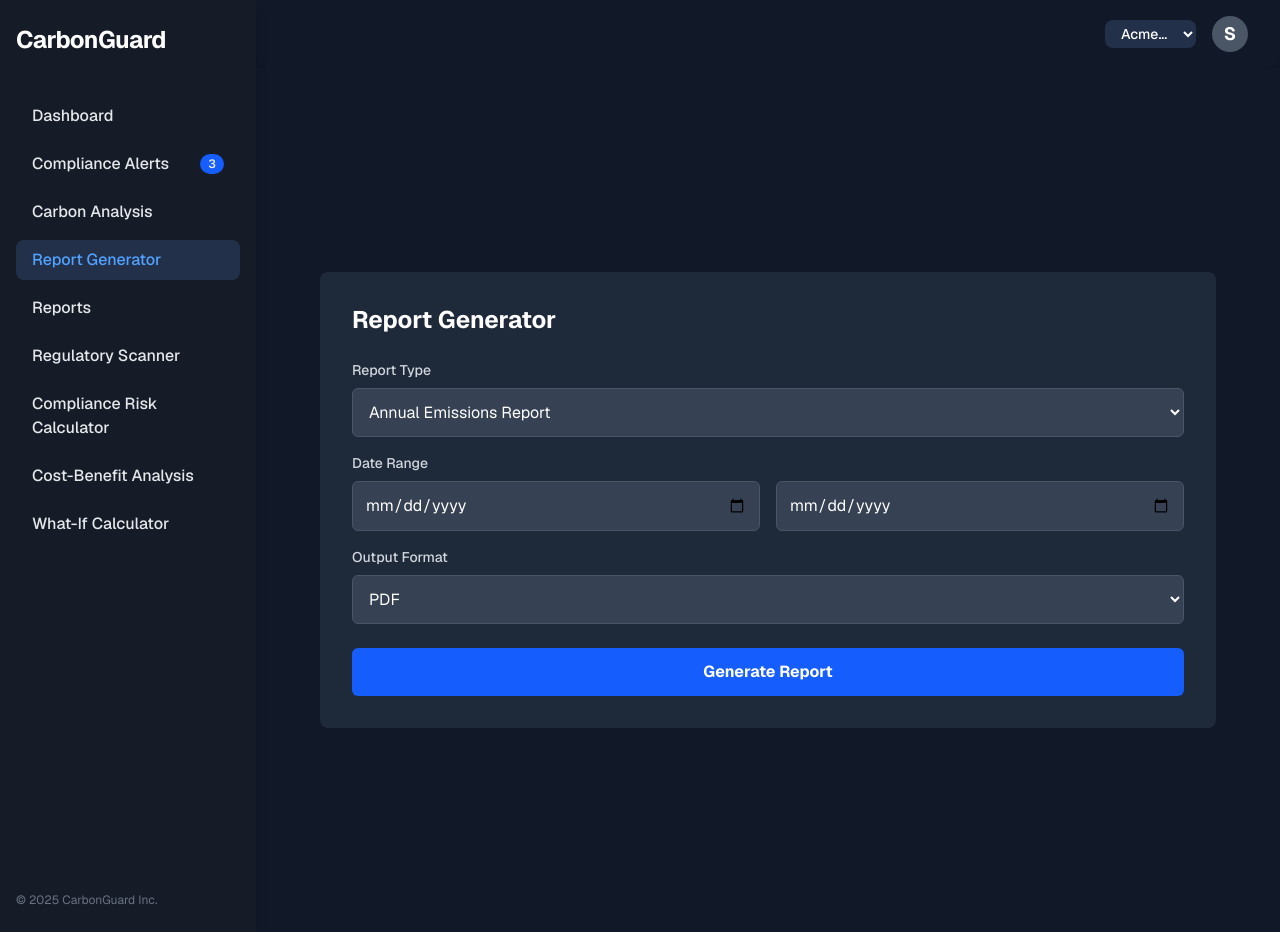
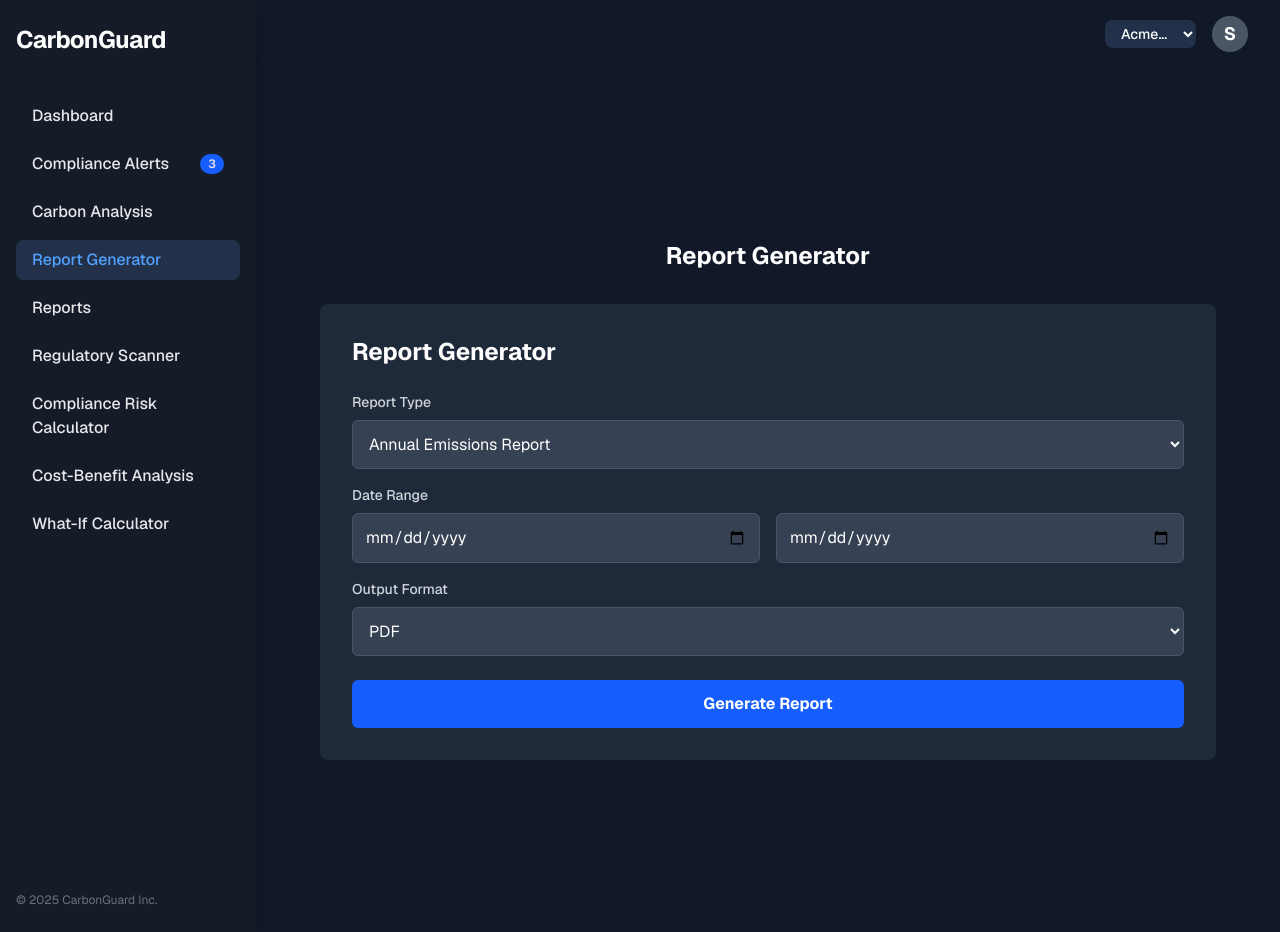
Before and after one commit to anushree1206/IBM_hackathon, a Next.js app: page /report-generator in a window 1280 px wide. Built offline with nearby package versions, Linux system fonts and the light colour scheme.

Commit message:
feat: Add heading to Report Generator page

```diff
--- a/src/app/report-generator/page.tsx
+++ b/src/app/report-generator/page.tsx
@@ -38,7 +38,8 @@ export default function ReportGenerator() {
   return (
     <div className="flex min-h-screen bg-[#111827] text-white font-sans">
       <div className="flex-1 flex flex-col">
-        <main className="flex-1 p-4 sm:p-6 md:p-8 bg-[#111827] flex items-center justify-center">
+        <main className="flex-1 p-4 sm:p-6 md:p-8 bg-[#111827] flex flex-col items-center justify-center">
+          <h1 className="text-2xl font-bold mb-8 text-white">Report Generator</h1>
           <ReportGeneratorForm />
         </main>
       </div>
```
